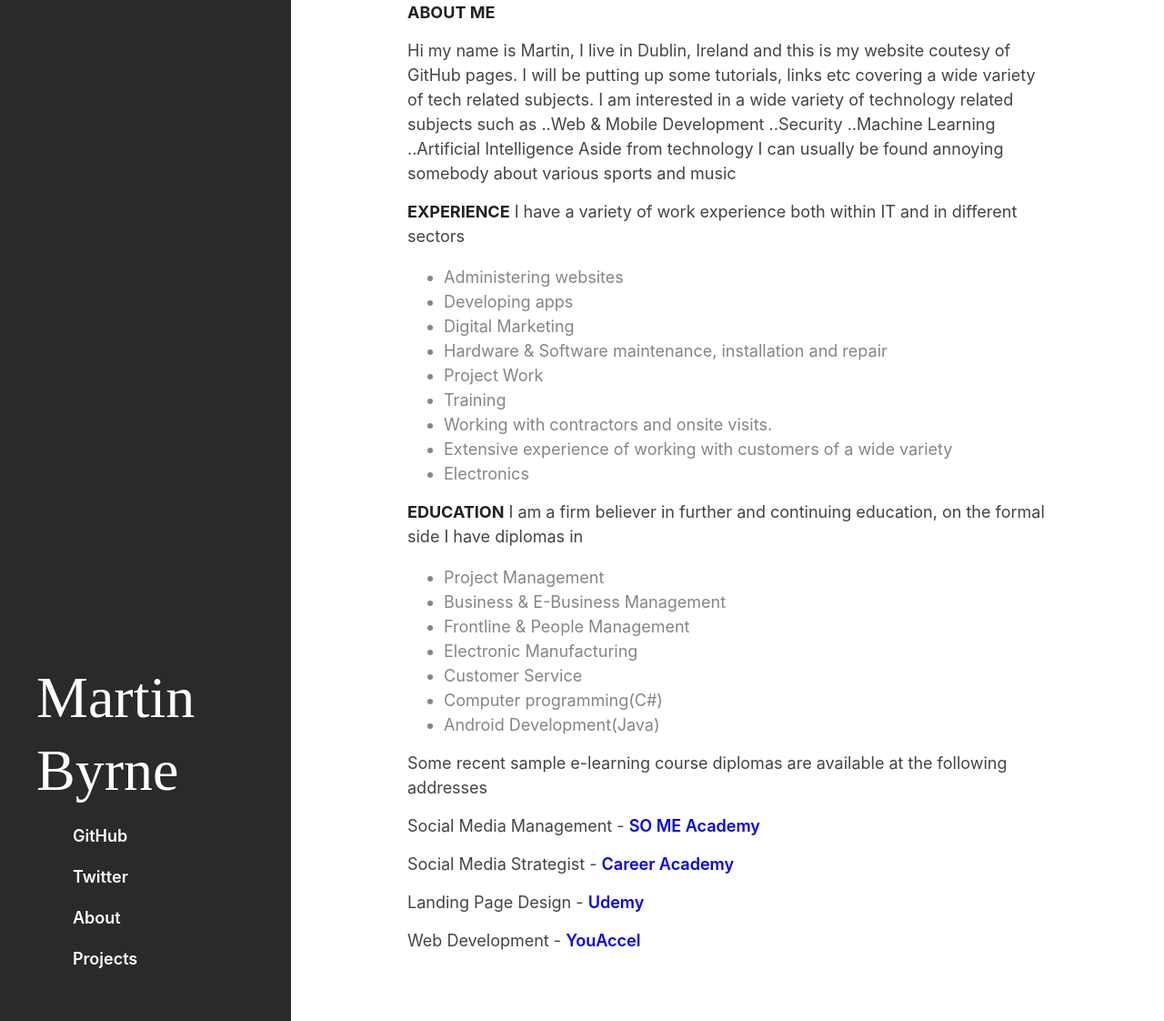
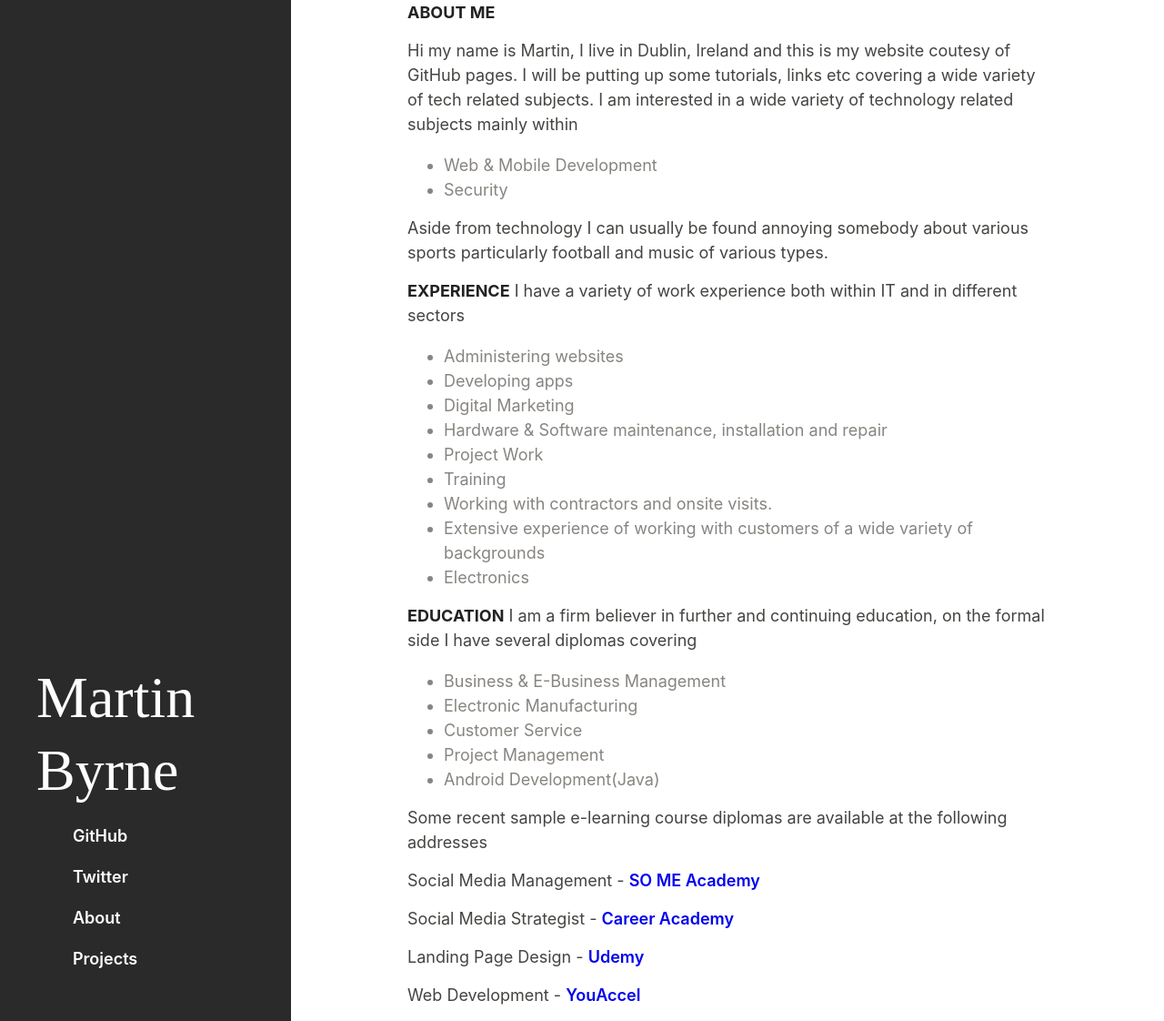
Before and after one commit to marb61a/marb61a.github.io, a Jekyll site: the page built from about.md, in a window 1280 px wide and 1122 px high. Shown: the whole window at 91% size. Built offline with Jekyll 4.4.1, drawn with Linux system fonts in a browser that asks for light colours; our own code applies the rules of GitHub Pages for plain Markdown files.

Commit message:
Update about.md

```diff
--- a/about.md
+++ b/about.md
@@ -2,14 +2,12 @@
 
 Hi my name is Martin, I live in Dublin, Ireland and this is my website coutesy of GitHub pages.
 I will be putting up some tutorials, links etc covering a wide variety of
-tech related subjects. I am interested in a wide variety of technology related
-subjects such as
-..Web & Mobile Development
-..Security
-..Machine Learning
-..Artificial Intelligence
-Aside from technology I can usually be found annoying somebody about various sports
-and music
+tech related subjects. I am interested in a wide variety of technology related subjects mainly within
+  - Web & Mobile Development
+  - Security
+
+Aside from technology I can usually be found annoying somebody about various sports particularly football
+and music of various types.
 
 **EXPERIENCE**
 I have a variety of work experience both within IT and in different sectors
@@ -20,17 +18,15 @@ I have a variety of work experience both within IT and in different sectors
   - Project Work
   - Training
   - Working with contractors and onsite visits.
-  - Extensive experience of working with customers of a wide variety
+  - Extensive experience of working with customers of a wide variety of backgrounds
   - Electronics
 
 **EDUCATION**
-I am a firm believer in further and continuing education, on the formal side  I have diplomas in
-  - Project Management
+I am a firm believer in further and continuing education, on the formal side I have several diplomas covering
   - Business & E-Business Management
-  - Frontline & People Management
   - Electronic Manufacturing
   - Customer Service
-  - Computer programming(C#)
+  - Project Management
   - Android Development(Java)
 
 Some recent sample e-learning course diplomas are available at the following addresses
```
